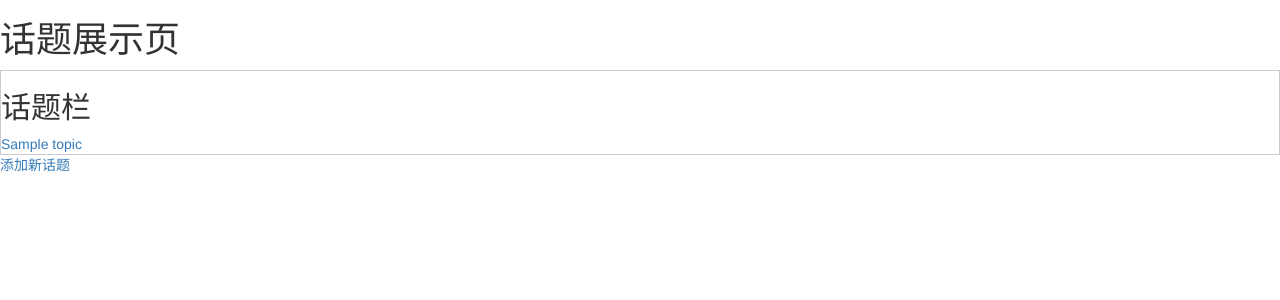
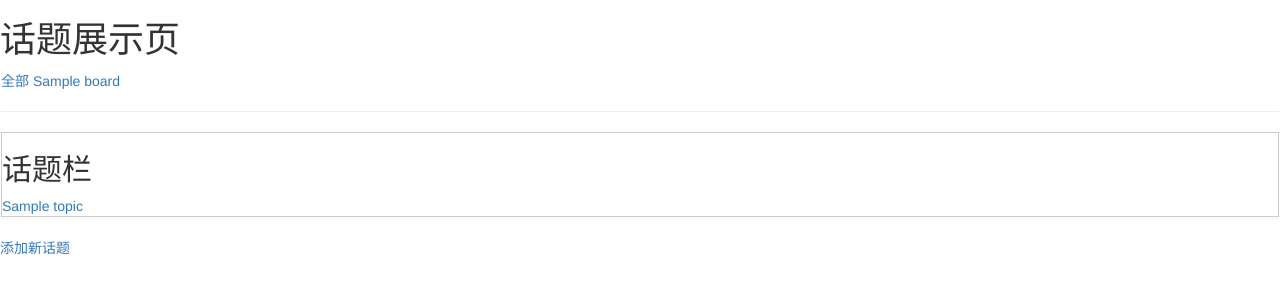
Before and after one commit to wtraceback/BBS, a Flask app: template templates/topic/index.html in a window 1280 px wide. Shown: the top 300 px of the page. Run offline with Flask 2, Linux system fonts and the light colour scheme; the template is opened without the code that fills it: most values are stand-ins (such as "Sample title", 1, 10 or a date in 2020); some libraries are stand-ins or nearby versions.

Commit message:
话题和板块的相关联动

```diff
--- a/models/topic.py
+++ b/models/topic.py
@@ -14,6 +14,7 @@ class Topic(Model):
         self.ct = int(time.time())
         self.ut = self.ct
         self.user_id = form.get('user_id', '')
+        self.board_id = int(form.get('board_id', -1))
 
     def replies(self):
         from models.reply import Reply
--- a/templates/topic/index.html
+++ b/templates/topic/index.html
@@ -7,6 +7,16 @@
 {% block content %}
     <h1>话题展示页</h1>
 
+    <div class="panel">
+        <div class="header">
+            <a href="{{ url_for('topic.index') }}" class="topic-tab">全部</a>
+
+            {% for b in boards %}
+                <a href="{{ url_for('topic.index', board_id=b.id) }}" class="topic-tab">{{ b.name }}</a>
+            {% endfor %}
+            <hr>
+        </div>
+
         <div class="topic-list" style="border: 1px solid #ccc">
             <h2>话题栏</h2>
             {% for t in topics %}
@@ -15,6 +25,7 @@
                 </div>
             {% endfor %}
         </div>
+    </div>
 
     <a href="{{ url_for('topic.add') }}">添加新话题</a>
 {% endblock %}
```
Also changed, not shown: routes/topic.py (+12 -3 lines), templates/topic/add.html (+10 -0 lines). Lines whose indentation alone changed are shown as unchanged.
